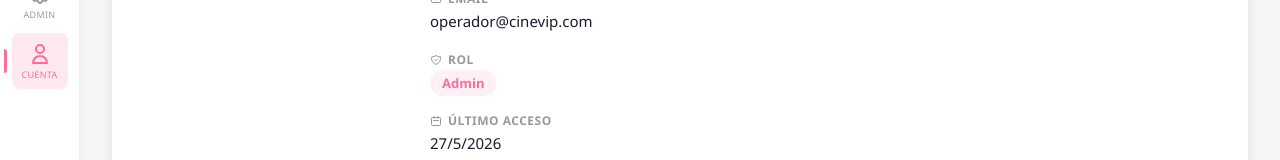
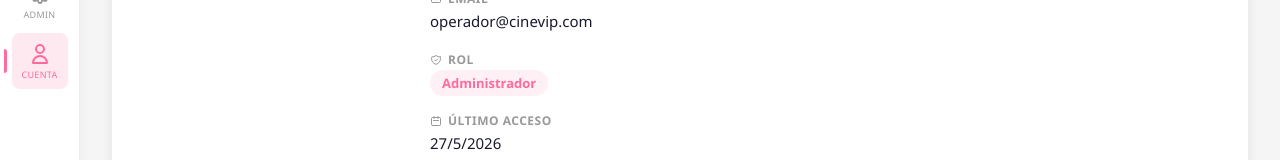
Before and after one commit to JoacoElexer/CineVip-POS-FrontEnd, a React (Vite) app: page /cuenta in a window 1280 px wide. Shown: the part 363-523 px from the top of the page. Built offline with nearby package versions, Linux system fonts and the light colour scheme.

Commit message:
Corregir valores de rol para coincidir con CHECK constraint de PostgreSQL

```diff
--- a/src/hooks/useUsuario.js
+++ b/src/hooks/useUsuario.js
@@ -6,9 +6,9 @@ function load() {
   try {
     const data = localStorage.getItem(KEY);
     const parsed = data ? JSON.parse(data) : null;
-    return parsed || { id_usuario: 1, nombre: 'Operador', email: 'operador@cinevip.com', rol: 'Admin', ultimo_acceso: new Date().toLocaleDateString('es-MX') };
+    return parsed || { id_usuario: 1, nombre: 'Operador', email: 'operador@cinevip.com', rol: 'Administrador', ultimo_acceso: new Date().toLocaleDateString('es-MX') };
   } catch {
-    return { id_usuario: 1, nombre: 'Operador', email: 'operador@cinevip.com', rol: 'Admin', ultimo_acceso: new Date().toLocaleDateString('es-MX') };
+    return { id_usuario: 1, nombre: 'Operador', email: 'operador@cinevip.com', rol: 'Administrador', ultimo_acceso: new Date().toLocaleDateString('es-MX') };
   }
 }
 
--- a/src/pages/Admin.jsx
+++ b/src/pages/Admin.jsx
@@ -465,11 +465,11 @@ function UsuariosPanel() {
   const [show, setShow] = useState(false);
   const [editing, setEditing] = useState(null);
   const [deleteId, setDeleteId] = useState(null);
-  const [form, setForm] = useState({ nombre: '', email: '', usuario: '', password: '', rol: 'Operador', telefono: '', activo: true });
+  const [form, setForm] = useState({ nombre: '', email: '', usuario: '', password: '', rol: 'Cajero', telefono: '', activo: true });
 
   const openCreate = () => {
     setEditing(null);
-    setForm({ nombre: '', email: '', usuario: '', password: '', rol: 'Operador', telefono: '', activo: true });
+    setForm({ nombre: '', email: '', usuario: '', password: '', rol: 'Cajero', telefono: '', activo: true });
     setShow(true);
   };
 
@@ -477,7 +477,7 @@ function UsuariosPanel() {
     setEditing(u);
     setForm({
       nombre: u.nombre || '', email: u.email || '', usuario: u.usuario || '', password: '',
-      rol: u.rol || 'Operador', telefono: u.telefono || '', activo: u.activo !== false,
+      rol: u.rol || 'Cajero', telefono: u.telefono || '', activo: u.activo !== false,
     });
     setShow(true);
   };
@@ -522,9 +522,7 @@ function UsuariosPanel() {
             <div className="admin-form-group" style={{ flex: 1 }}>
               <label>Rol</label>
               <select value={form.rol} onChange={e => setForm({ ...form, rol: e.target.value })}>
-                <option value="Admin">Admin</option>
-                <option value="Supervisor">Supervisor</option>
-                <option value="Operador">Operador</option>
+                <option value="Administrador">Administrador</option>
                 <option value="Cajero">Cajero</option>
               </select>
             </div>
```
